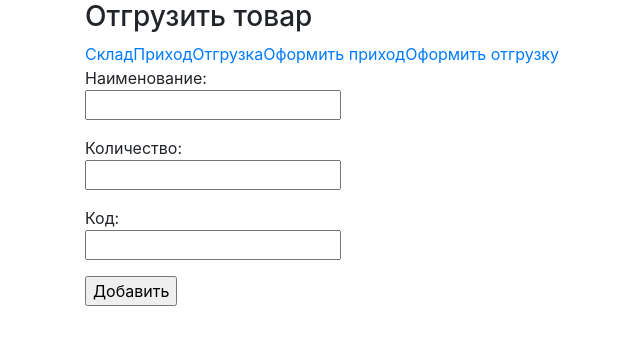
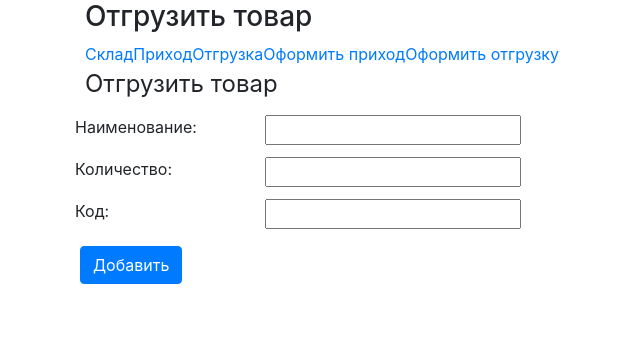
Before and after one commit to VladimirSolovyov/stock, a PHP site: page /add_shipped.php in a window 1280 px wide. Shown: the top 345 px of the page, without its empty margins (0-640 px from the left). Run offline with PHP 8.4, Linux system fonts and the light colour scheme; some libraries are stand-ins or nearby versions.

Commit message:
новые изменения по стилям

```diff
--- a/add_shipped.php
+++ b/add_shipped.php
@@ -77,7 +77,7 @@ $mysqli->close();
 }
 ?>
 <div class="container">
-        <h3>Отгрузить товар</h3>
+<h3>Отгрузить товар</h3>
 <ul class="nav nav-pills">
 <li>
 <a href="stock.php">Склад</a>
@@ -97,13 +97,24 @@ $mysqli->close();
 </ul>
 
 <form method="POST">
-<p>Наименование:<br>
-<input type="text" name="name" /></p>
-<p>Количество: <br>
-<input type="text" name="amount" /></p>
-<p>Код: <br>
-<input type="text" name="code" /></p>
-<input type="submit" value="Добавить">
+    <legend>Отгрузить товар</legend>
+<div class="row">
+<div class="col-sm-2" style="padding:5px;"><label>Наименование:</label></div>
+<div class="col-sm-4" style="padding:5px;"><input type="text" name="name" /></div>
+</div>
+<div class="row">
+<div class="col-sm-2" style="padding:5px;"><label>Количество: </label></div>
+<div class="col-sm-4" style="padding:5px;"><input type="text" name="amount" /></div>
+</div>
+<div class="row">
+<div class="col-sm-2" style="padding:5px;"><label>Код: </label></div>
+<div class="col-sm-4" style="padding:5px;"><input type="text" name="code" /></div>
+</div>
+<div class="row">
+    <div class="col-sm-4" style="padding: 10px;">
+        <button type="submit" class="btn btn-primary">Добавить</button>
+    </div>
+</div>
 </form>
 </div>
 </body>
--- a/index.php
+++ b/index.php
@@ -50,7 +50,7 @@ $table = "coming";
       <div class="span12">
 <?php
  $qr_result = mysql_query("SELECT name,amount,code,date FROM ".$table);
-  echo '<table class="table">';
+  echo '<table class="table table-hover">';
   echo '<thead>';
   echo '<tr>';
   echo '<th>Название</th>';
```
